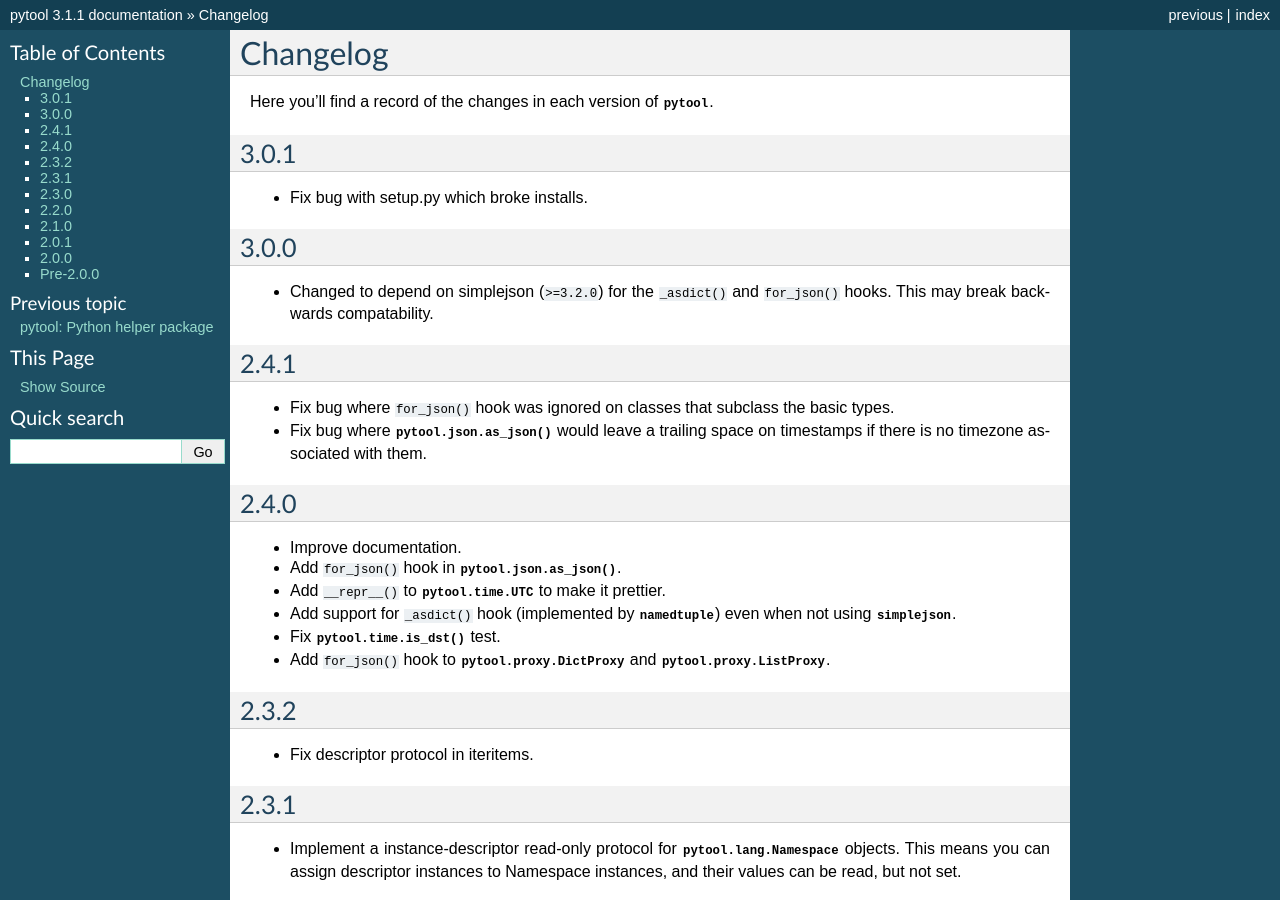
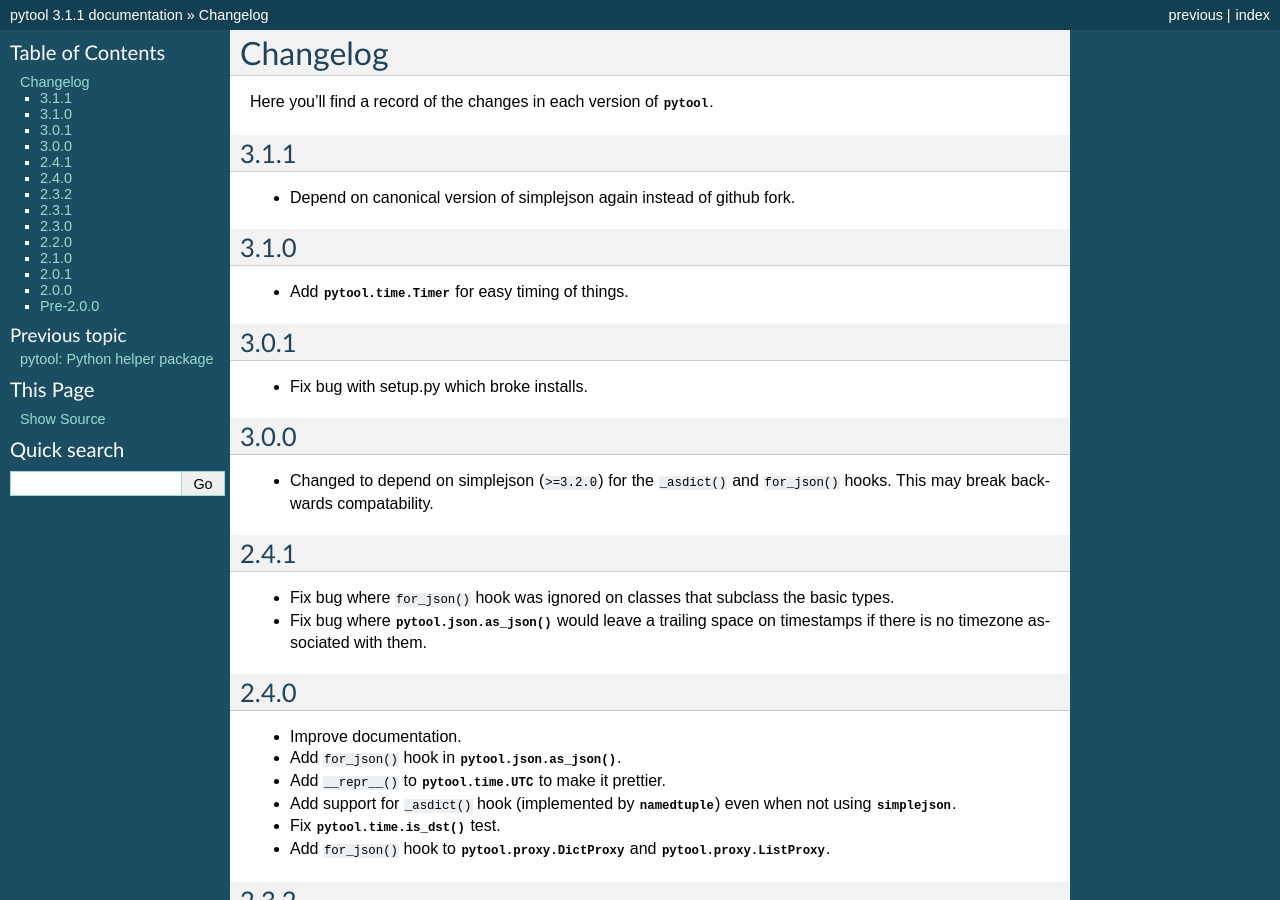
Before and after one commit to shakefu/pytool, a Sphinx documentation site: the page built from docs/changes.rst, in a window 1280 px wide and 900 px high. Built offline with Sphinx 7.4.7, drawn with Linux system fonts in a browser that asks for light colours.

Commit message:
Update changelog.

```diff
--- a/docs/changes.rst
+++ b/docs/changes.rst
@@ -2,6 +2,16 @@ Changelog
 =========
 
 Here you'll find a record of the changes in each version of :mod:`pytool`.
+
+3.1.1
+-----
+
+- Depend on canonical version of simplejson again instead of github fork.
+
+3.1.0
+-----
+
+- Add :class:`pytool.time.Timer` for easy timing of things.
 
 3.0.1
 -----
```
